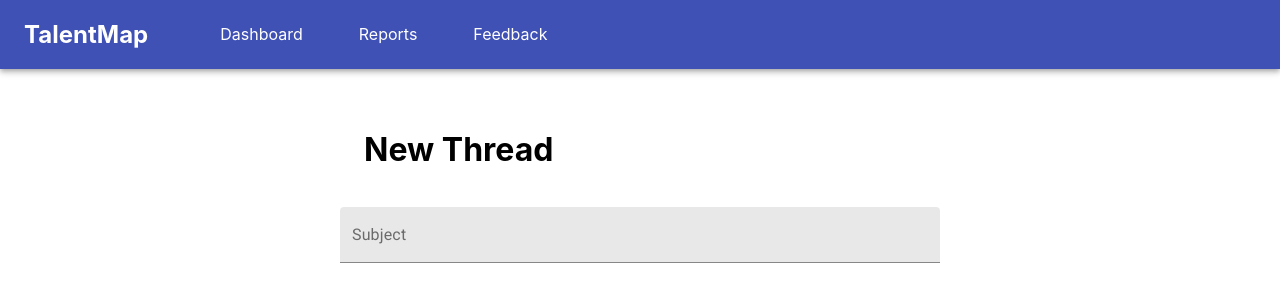
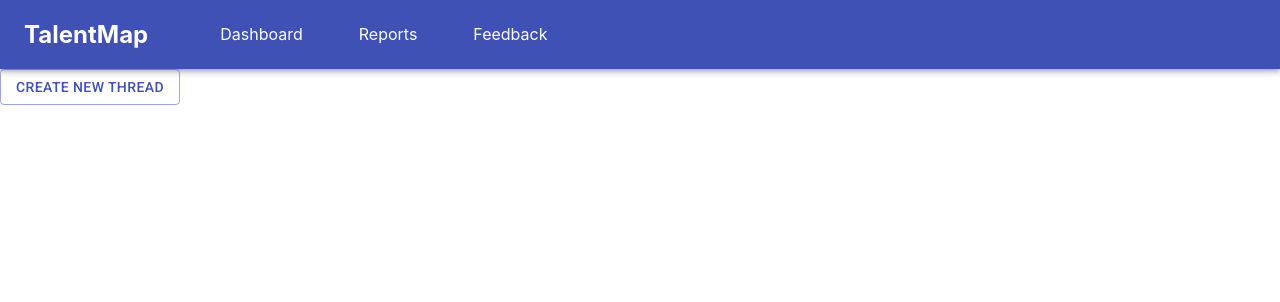
Before and after one commit to ishansarangi/EmployeeSurveyAndFeedbackPortal, a React (Create React App) app in the folder ui/: page / in a window 1280 px wide. Shown: the top 302 px of the page. Built offline with nearby package versions, Linux system fonts and the light colour scheme.

Commit message:
Created the button and added the new thread component on a dialog box

```diff
--- a/ui/src/Components/NewThread.js
+++ b/ui/src/Components/NewThread.js
@@ -1,31 +1,108 @@
 import React from 'react';
-import Toolbar from '@material-ui/core/Toolbar'
-import {
-    FormControl,
-    TextField
-} from "@material-ui/core";
+import {withStyles} from '@material-ui/core/styles';
+import Button from '@material-ui/core/Button';
+import Dialog from '@material-ui/core/Dialog';
+import MuiDialogTitle from '@material-ui/core/DialogTitle';
+import MuiDialogContent from '@material-ui/core/DialogContent';
+import IconButton from '@material-ui/core/IconButton';
+import CloseIcon from '@material-ui/icons/Close';
+import Typography from '@material-ui/core/Typography';
+import {FormControl, TextField} from "@material-ui/core";
+
+
+const styles = theme => ({
+  form: {
+    display: 'flex',
+    flexDirection: 'column',
+    margin: 'auto',
+    width: 'fit-content',
+  },
+  formControl: {
+    marginTop: theme.spacing(2),
+    minWidth: 120,
+  },
+  formControlLabel: {
+    marginTop: theme.spacing(1),
+  },
+    closeButton: {
+        position: 'absolute',
+        right: theme.spacing(1),
+        top: theme.spacing(1),
+        color: theme.palette.grey[500]
+    },
+
+    floatingLabelFocusStyle: {
+      color: "green"
+  }
+});
+
+const DialogTitle = withStyles(styles)(props => {
+    const {
+        children,
+        classes,
+        onClose,
+        ...other
+    } = props;
+    return (
+        <MuiDialogTitle disableTypography
+            className={
+                classes.root
+            }
+            {...other}>
+            <Typography variant="h6">
+                {children}</Typography>
+            {
+            onClose ? (
+                <IconButton aria-label="close"
+                    className={
+                        classes.closeButton
+                    }
+                    onClick={onClose}>
+                    <CloseIcon/>
+                </IconButton>
+            ) : null
+        } </MuiDialogTitle>
+    );
+});
+
+const DialogContent = withStyles(theme => ({
+    root: {
+        padding: theme.spacing(2)
+    }
+}))(MuiDialogContent);
 
 const NewThread = () => {
+    const [open, setOpen] = React.useState(false);
+
+    const handleClickOpen = () => {
+        setOpen(true);
+    };
+    const handleClose = () => {
+        setOpen(false);
+    };
+
     return (
-        <div style={
-            {
-                display: "flex",
-                justifyContent: "center",
-                margin: 20,
-                padding: 20
-            }
-        }>
-            <form style={
-                {width: "50%"}
-            }>
-                <Toolbar>
-                    <h1>New Thread</h1>
-                </Toolbar>
-
-                <FormControl margin="normal" fullWidth>
-                    <TextField id="filled-basic" label="Subject" variant="filled"/>
-                </FormControl>
-            </form>
+        <div>
+            <Button variant="outlined" color="primary"
+                onClick={handleClickOpen}>
+                Create New Thread
+            </Button>
+            <Dialog
+                fullWidth={'xl'}
+                maxWidth={'sm'}
+                onClose={handleClose}
+                aria-labelledby="customized-dialog-title"
+                open={open}>
+                <DialogTitle id="customized-dialog-title"
+                    onClose={handleClose}>
+                    New Thread
+                </DialogTitle>
+                <DialogContent dividers>
+                    <FormControl margin="normal" fullWidth>
+                        <TextField id="filled-basic" label="Subject" variant="filled" floatingLabelFocusStyle={styles.floatingLabelFocusStyle}/>
+                    </FormControl>
+                </DialogContent>
+            </Dialog>
         </div>
     );
 }
```
